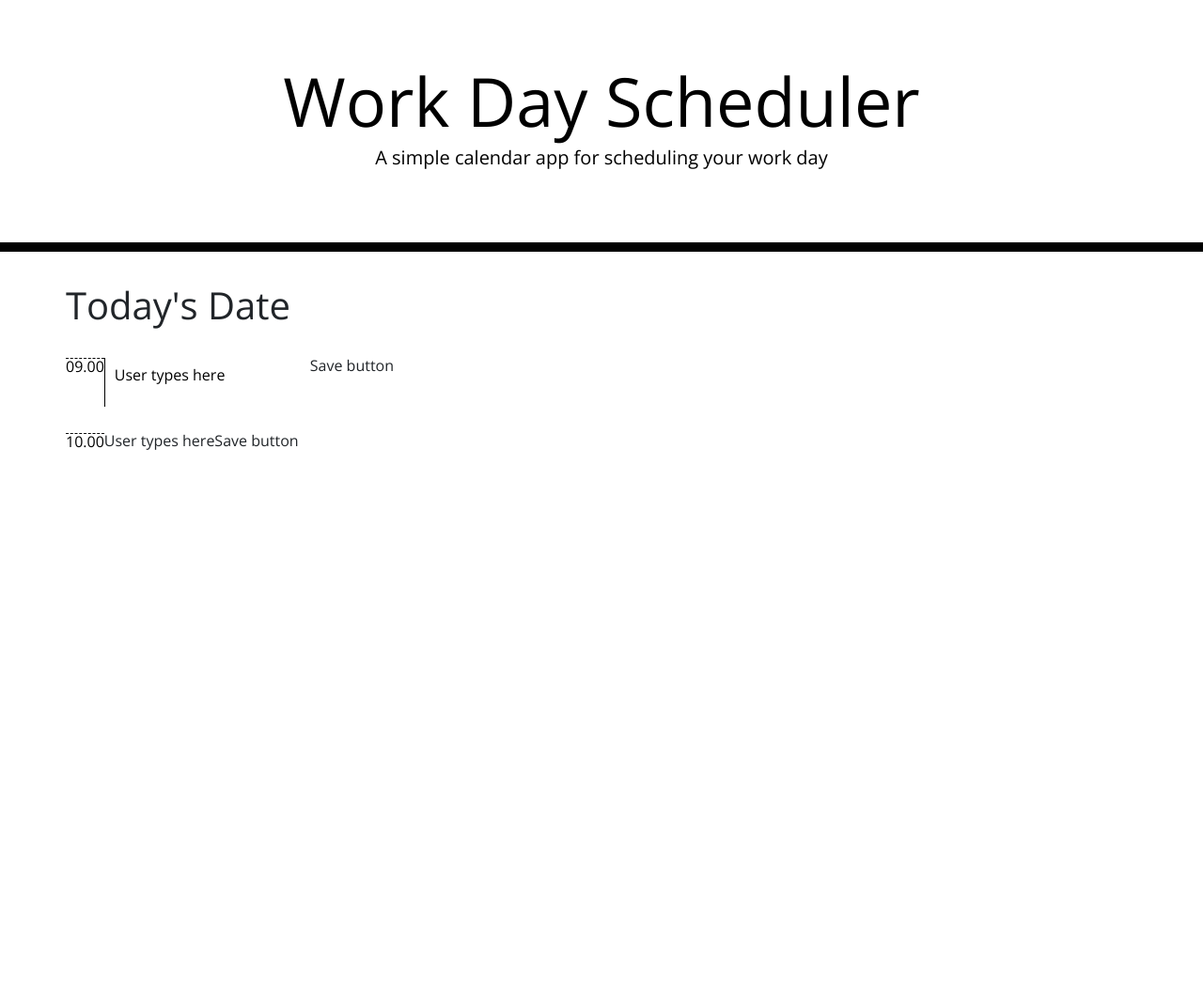
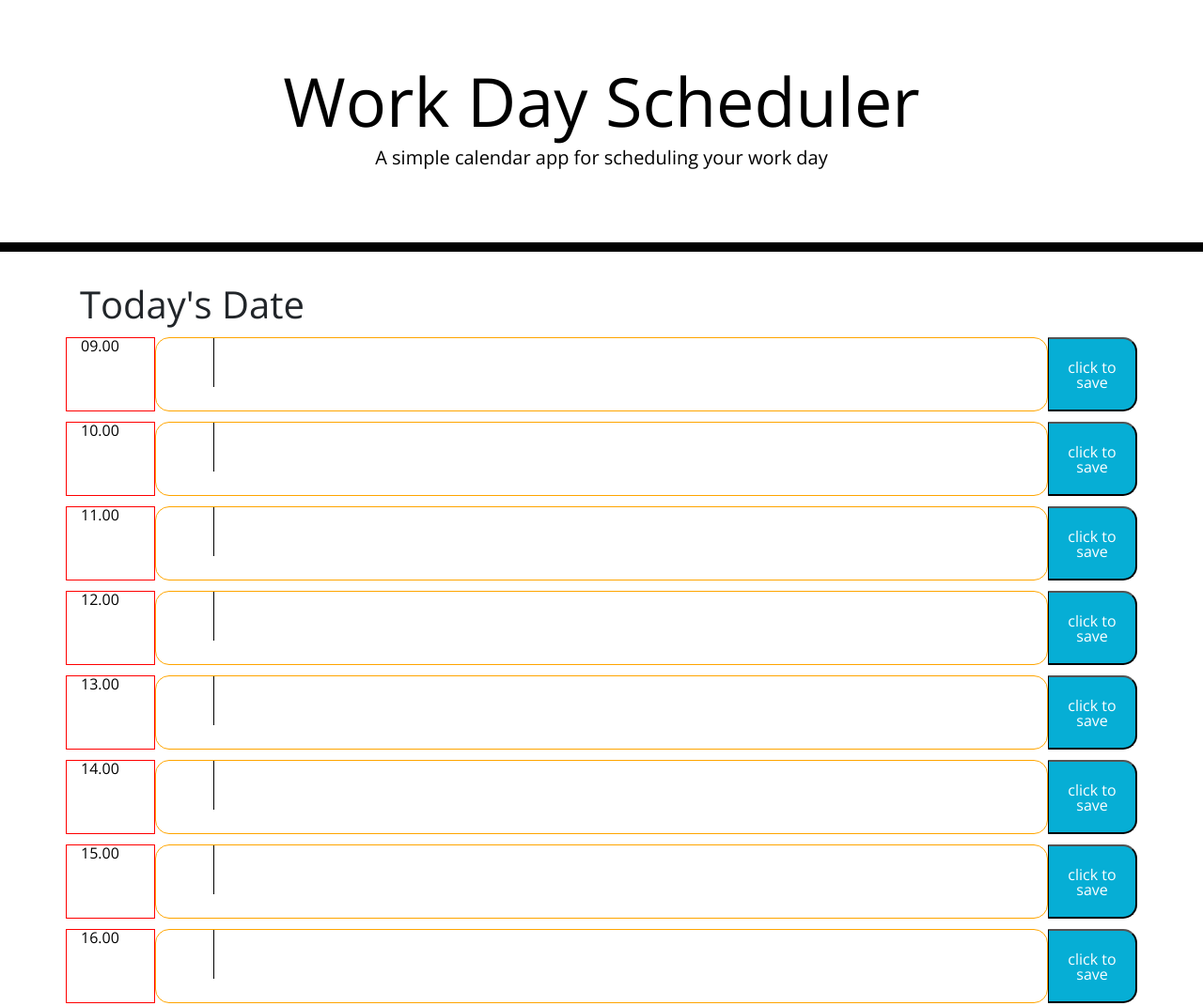
Before and after one commit to judeclark19/workday-planner, a plain HTML site: page Develop/index.html in a window 1280 px wide. Shown: the top 1071 px of the page at 94% size. Before the commit the page ends 800 px from the top, so only its background shows below. Drawn offline with nearby package versions, Linux system fonts and the light colour scheme.

Commit message:
built body of web page dynamically

```diff
--- a/Develop/index.html
+++ b/Develop/index.html
@@ -29,26 +29,35 @@
       <p id="currentDay" class="lead"></p>
     </header>
     <div class="container">
-      <div class="row">
-        <div class="col-xs-12 description" id="todays-date"><h1>Today's Date</h1></div>
+
+      <h1>Today's Date</h1>
+      <!-- Reference for an agenda row after it is dynamically built -->
+      <!-- <div class="row" id="9am">
+        <div class="col-sm-1 hour" id="9am-label">09.00</div>
+        <div class="col-sm-10 time-block" id="9am-input">
+          <textarea>Enter your notes for the hour</textarea>
+        </div>
+        <div class="col-sm-1 saveBtn" id="9am-save">Save notes</div>
+      </div> -->
     </div>
-      <div class="row time-block" id="9am">
-        <div class="col-xs-1 empty"></div>
-        <div class="col-xs-1 hour" id="9am-label">09.00</div>
-        <div class="col-xs-8" id="9am-input"><textarea>User types here</textarea></div>
-        <div class="col-xs-1" id="9am-save">Save button</div>
-        <div class="col-xs-1"></div>
-      </div>
-      <div class="row time-block" id="10am">
-        <div class="col-xs-1 empty"></div>
-        <div class="col-xs-1 hour" id="10am-label">10.00</div>
-        <div class="col-xs-8" id="10am-input">User types here</div>
-        <div class="col-xs-1" id="10am-save">Save button</div>
-        <div class="col-xs-1"></div>
-      </div>
-    </div>
+    <script
+      src="https://code.jquery.com/jquery-3.5.1.slim.min.js"
+      integrity="sha384-DfXdz2htPH0lsSSs5nCTpuj/zy4C+OGpamoFVy38MVBnE+IbbVYUew+OrCXaRkfj"
+      crossorigin="anonymous"
+    ></script>
+    <script src="https://cdnjs.cloudflare.com/ajax/libs/moment.js/2.27.0/moment.min.js" integrity="sha512-rmZcZsyhe0/MAjquhTgiUcb4d9knaFc7b5xAfju483gbEXTkeJRUMIPk6s3ySZMYUHEcjKbjLjyddGWMrNEvZg==" crossorigin="anonymous"></script>
+    <script src="./script.js" type="text/javascript"></script>
+    <script src="https://cdnjs.cloudflare.com/ajax/libs/moment.js/2.24.0/moment.min.js"></script>
 
-    <script src="https://code.jquery.com/jquery-3.4.1.min.js"></script>
-    <script src="https://cdnjs.cloudflare.com/ajax/libs/moment.js/2.24.0/moment.min.js"></script>
+    <script
+      src="https://cdn.jsdelivr.net/npm/popper.js@1.16.1/dist/umd/popper.min.js"
+      integrity="sha384-9/reFTGAW83EW2RDu2S0VKaIzap3H66lZH81PoYlFhbGU+6BZp6G7niu735Sk7lN"
+      crossorigin="anonymous"
+    ></script>
+    <script
+      src="https://stackpath.bootstrapcdn.com/bootstrap/4.5.2/js/bootstrap.min.js"
+      integrity="sha384-B4gt1jrGC7Jh4AgTPSdUtOBvfO8shuf57BaghqFfPlYxofvL8/KUEfYiJOMMV+rV"
+      crossorigin="anonymous"
+    ></script>
   </body>
 </html>
--- /dev/null
+++ b/Develop/script.js
@@ -0,0 +1,37 @@
+$(function () {
+  //array of hours
+  var hoursOfTheDay = [
+    "09",
+    "10",
+    "11",
+    "12",
+    "13",
+    "14",
+    "15",
+    "16",
+    "17",
+  ];
+  //loop the array
+  for (let i = 0; i < hoursOfTheDay.length; i++) {
+    var newRow = $("<div class='row'>");
+
+    var hourDisplay = $("<div class='col-sm-1 hour'>").text(hoursOfTheDay[i]+".00");
+    hourDisplay.attr("data-hour", hoursOfTheDay[i])
+
+    var notesInputEl = $("<div class='col-sm-10 time-block'>");
+
+    var textArea = $("<textarea>");
+    notesInputEl.append(textArea);
+
+    var saveButton = $("<button class='col-sm-1 saveBtn'>").text(
+      "click to save"
+    );
+
+    newRow.append(hourDisplay, notesInputEl, saveButton);
+
+    $(".container").append(newRow);
+  }
+  console.log(moment().format("[The hour is is] HH"));
+
+//   if ()
+});
--- a/Develop/style.css
+++ b/Develop/style.css
@@ -11,6 +11,7 @@ textarea{
   color: #000000;
   border-left: 1px solid black;
   padding: 10px;
+  width: 90%;
 }
 
 .jumbotron {
@@ -28,18 +29,22 @@ textarea{
 .time-block{
   text-align: center;
   border-radius: 15px;
+  border: 1px solid orange;
 }
 
 .row {
   white-space: pre-wrap;
   height: 80px;
-  border-top: 1px solid white;;
+  border-top: 1px solid white;
+  margin-top: 10px;
+  margin-bottom: 10px;
 }
 
 .hour {
   background-color: #ffffff;
   color: #000000;
-  border-top: 1px dashed #000000;
+  /* border-top: 1px dashed #000000; */
+  border: 1px solid red;
 }
 
 .past {
```
Also changed, not shown: 1 other file.
